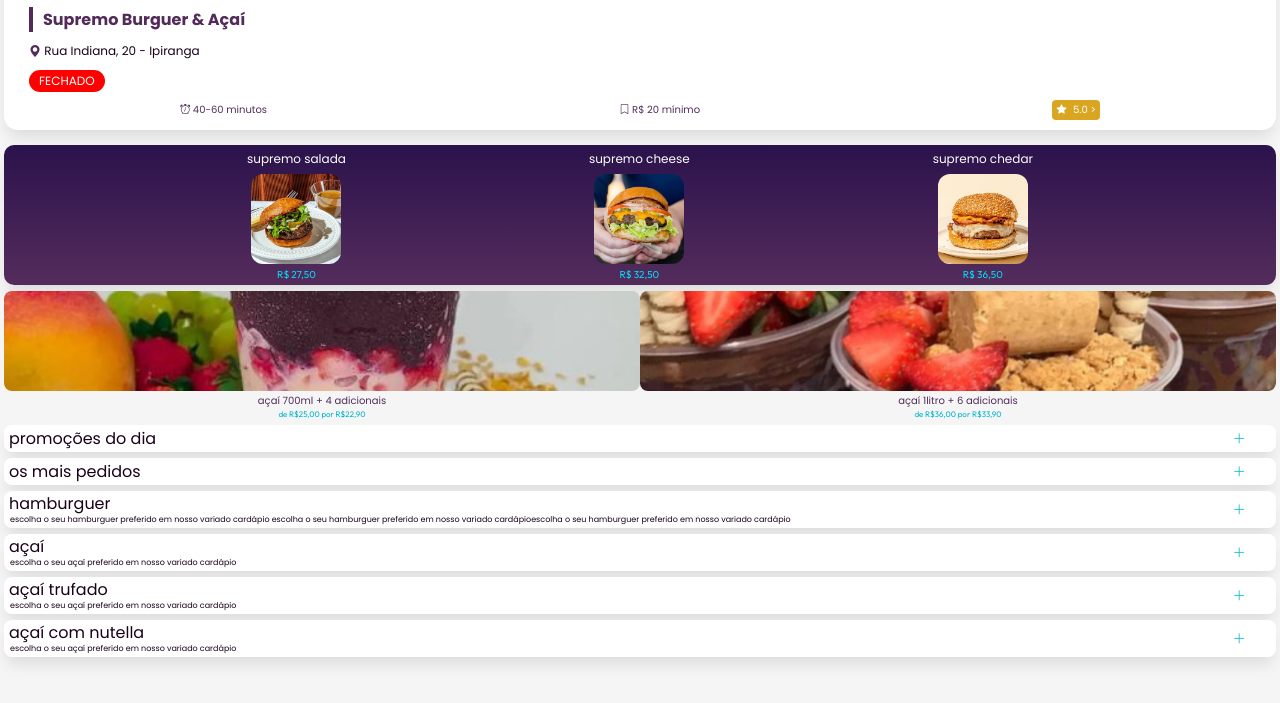
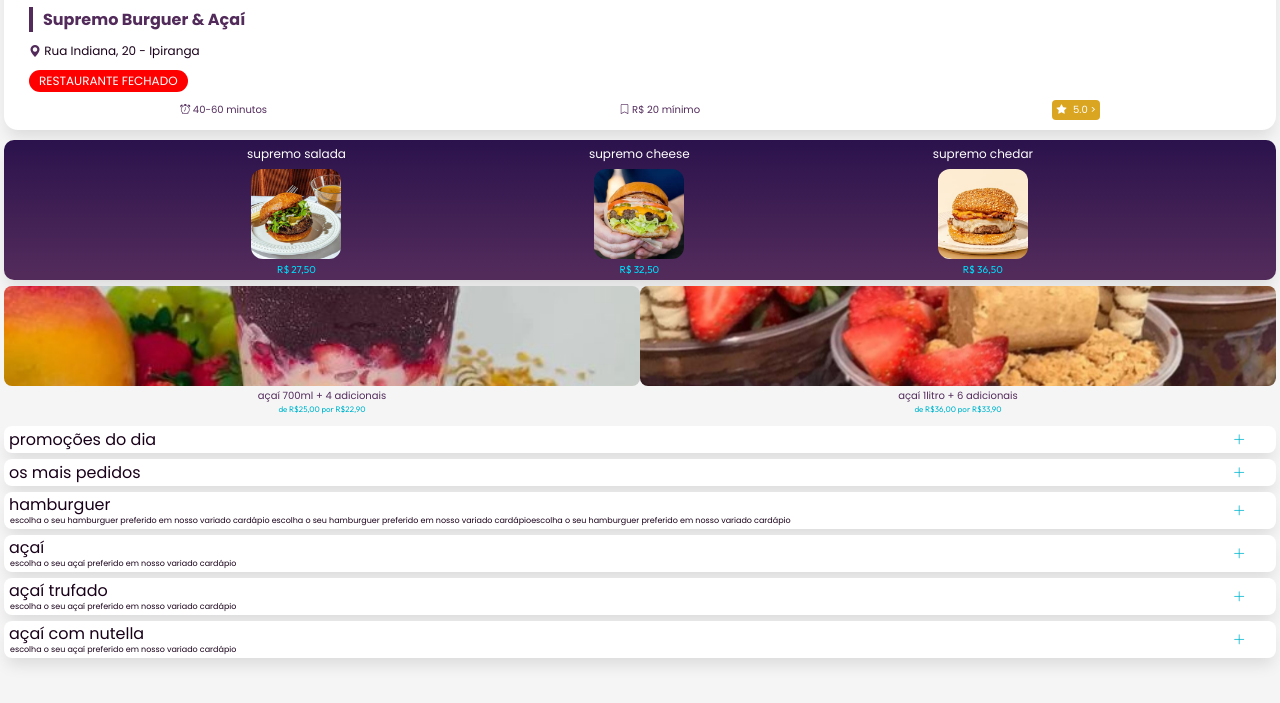
Before and after one commit to VitoorDKDev/supremoacaiteste, a plain HTML site: page index.html in a window 1280 px wide. Shown: the part 93-796 px from the top of the page. Drawn offline with nearby package versions, Linux system fonts and the light colour scheme.

Commit message:
styless commit

```diff
--- a/index.html
+++ b/index.html
@@ -29,7 +29,7 @@
                 Rua Indiana, 20 - Ipiranga
             </span>
             <div class="open-close" id="open-close-spam">
-                <span class="open-close-txt" id="open-close-text">FECHADO</span>
+                <span class="open-close-txt" id="open-close-text">RESTAURANTE FECHADO</span>
             </div>
         </div>
         <div class="infos">
--- a/styles/style.css
+++ b/styles/style.css
@@ -8,7 +8,7 @@
     --color-text: #190019;
     --color-primary: #2B124C;
     --color-sencondary: #522B5B;
-    --color-online: RED;
+    --color-online: red;
 }
 
 body{
@@ -64,6 +64,7 @@ header{
     padding: 2px 10px;
     border-radius: 20px;
     font-size: 12px;
+    text-transform: uppercase;
 }
 
 .address{
@@ -92,7 +93,7 @@ header{
 
 .destaque{
     background-color: var(--color-sencondary);
-    margin-top: 15px;
+    margin-top: 10px;
 
     width: 100%;
     height: 140px;
@@ -143,14 +144,14 @@ header{
     display: flex;
     flex-direction: column;
     align-items: center;
+    margin-top: 6px;
 }
 
 .promotion-icon{
     height: 100px;
     width: 100%;
     object-fit: cover;
-    margin-top: 6px;
-    border-radius:8px;
+    border-radius: 8px;
 }
 
 .promotion-item-name{
```
